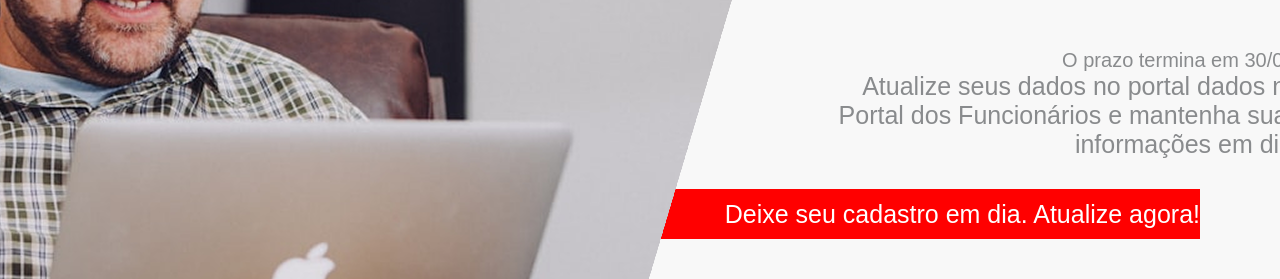
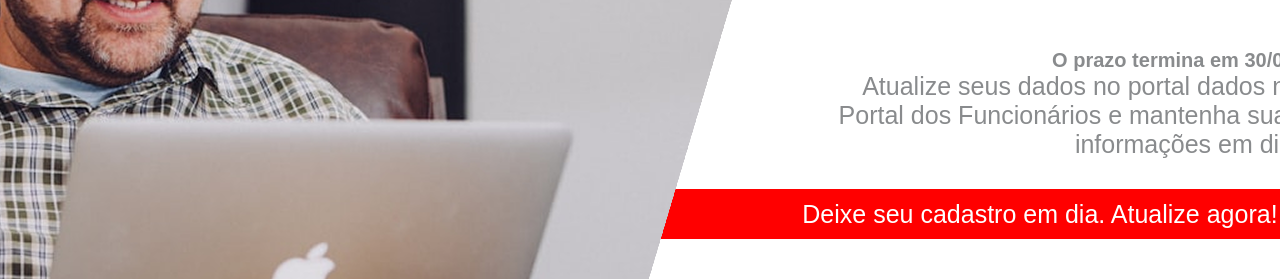
Before and after one commit to pablo-lorenzo09/projeto-rh, a website: page index.html in a window 1280 px wide. Shown: the part 397-676 px from the top of the page. Drawn offline with Linux system fonts and the light colour scheme.

Commit message:
dasdasdasd

```diff
--- a/global.css
+++ b/global.css
@@ -8,14 +8,15 @@ body{
     display: flex;
     justify-content: center;
     align-items: center;
-
+    background:#898B8D;
 }
 
 .pai{
     display: flex;
     width: 1440px;
     height: 900px;
-    background-color: rgb(248, 248, 248);
+    background-color: rgb(255, 255, 255);
+    position: relative;
 }
 
 .section-imagem{
@@ -50,7 +51,7 @@ body{
     font-family: Arial, Helvetica, sans-serif;
     text-align: right;
     font-size: 20px;
-    font-weight:200;
+    font-weight:bold;
     color: #898B8D;
 }
 
@@ -69,6 +70,7 @@ body{
     text-align: right;
     color: white;
     font-size: 25px;
+    margin-right: 20px;
 }
 
 .logos img{
@@ -88,7 +90,7 @@ body{
     justify-content: flex-end;
     align-items: center;
     background-color: #FF0000;
-    width: 75%;
+    width: 79%;
     height: 50px;
     position: absolute;
     left: 240px;;
```
